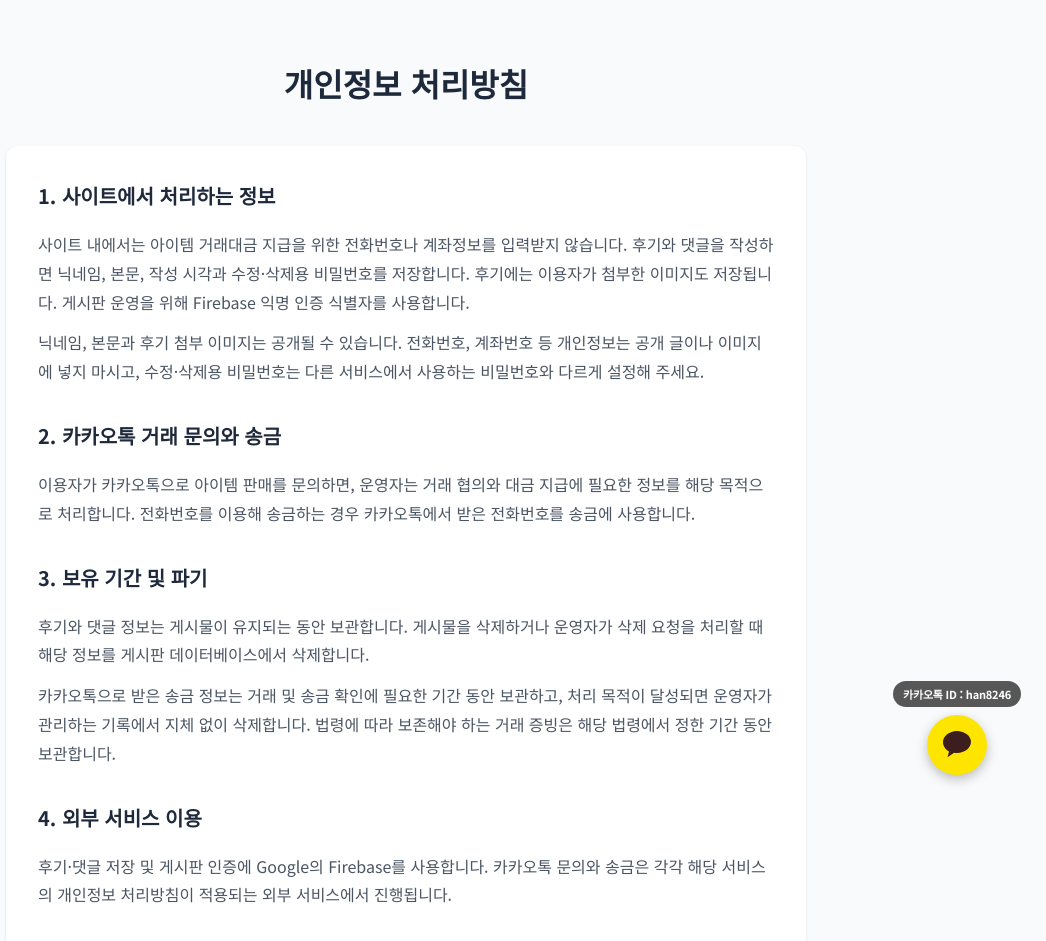
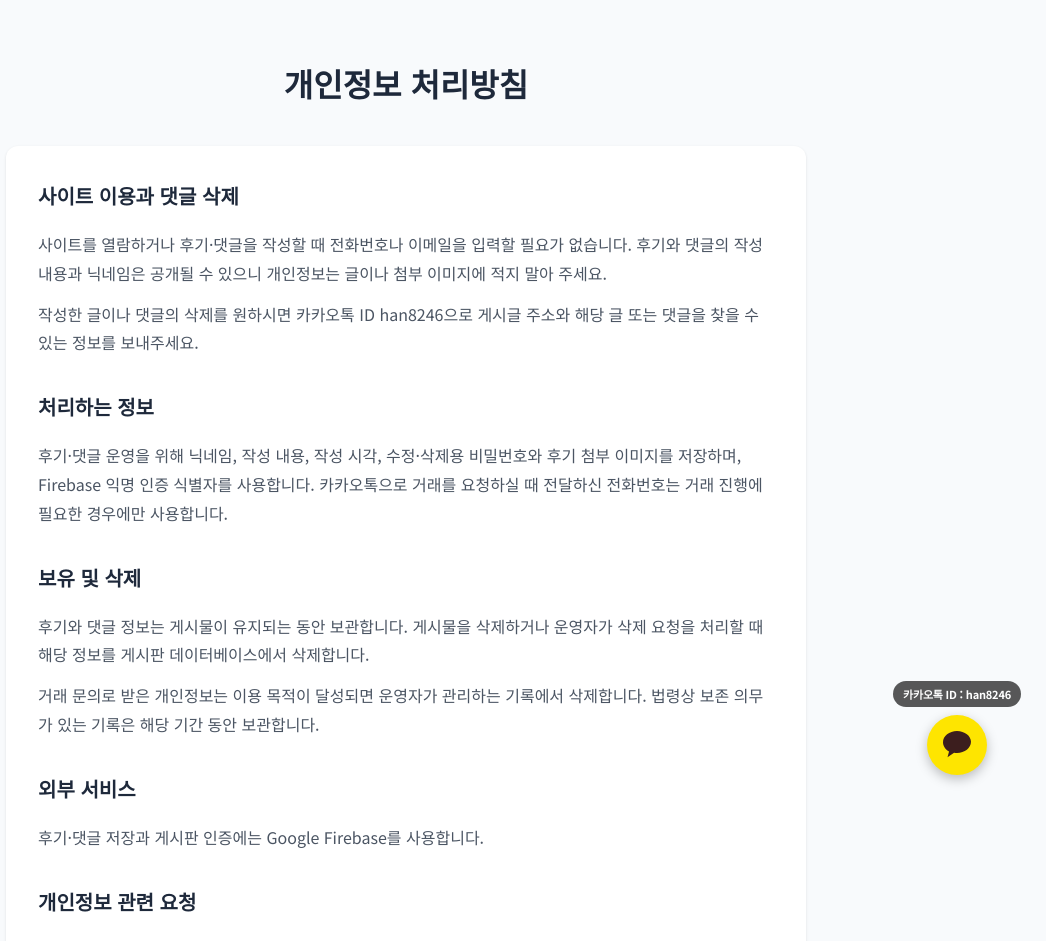
Before and after one commit to hangiljun/maple-site, a Next.js app: page /privacy in a window 1280 px wide. Shown: the top 941 px of the page, without its empty margins (234-1280 px from the left). Built offline with nearby package versions, Linux system fonts and the light colour scheme.

Commit message:
Simplify visitor-facing privacy notice

```diff
--- a/app/privacy/page.tsx
+++ b/app/privacy/page.tsx
@@ -10,43 +10,43 @@ export default function PrivacyPage() {
 
         <div style={{ background: '#FFFFFF', padding: '32px', borderRadius: '12px', lineHeight: '1.8', boxShadow: '0 1px 3px rgba(0,0,0,0.1)' }}>
           <section style={{ marginBottom: '32px' }}>
-            <h2 style={{ fontSize: '20px', fontWeight: '600', marginBottom: '16px' }}>1. 사이트에서 처리하는 정보</h2>
+            <h2 style={{ fontSize: '20px', fontWeight: '600', marginBottom: '16px' }}>사이트 이용과 댓글 삭제</h2>
             <p style={{ color: '#4B5563' }}>
-              사이트 내에서는 아이템 거래대금 지급을 위한 전화번호나 계좌정보를 입력받지 않습니다. 후기와 댓글을 작성하면 닉네임, 본문, 작성 시각과 수정·삭제용 비밀번호를 저장합니다. 후기에는 이용자가 첨부한 이미지도 저장됩니다. 게시판 운영을 위해 Firebase 익명 인증 식별자를 사용합니다.
+              사이트를 열람하거나 후기·댓글을 작성할 때 전화번호나 이메일을 입력할 필요가 없습니다. 후기와 댓글의 작성 내용과 닉네임은 공개될 수 있으니 개인정보는 글이나 첨부 이미지에 적지 말아 주세요.
             </p>
             <p style={{ color: '#4B5563', marginTop: '12px' }}>
-              닉네임, 본문과 후기 첨부 이미지는 공개될 수 있습니다. 전화번호, 계좌번호 등 개인정보는 공개 글이나 이미지에 넣지 마시고, 수정·삭제용 비밀번호는 다른 서비스에서 사용하는 비밀번호와 다르게 설정해 주세요.
+              작성한 글이나 댓글의 삭제를 원하시면 카카오톡 ID han8246으로 게시글 주소와 해당 글 또는 댓글을 찾을 수 있는 정보를 보내주세요.
             </p>
           </section>
 
           <section style={{ marginBottom: '32px' }}>
-            <h2 style={{ fontSize: '20px', fontWeight: '600', marginBottom: '16px' }}>2. 카카오톡 거래 문의와 송금</h2>
+            <h2 style={{ fontSize: '20px', fontWeight: '600', marginBottom: '16px' }}>처리하는 정보</h2>
             <p style={{ color: '#4B5563' }}>
-              이용자가 카카오톡으로 아이템 판매를 문의하면, 운영자는 거래 협의와 대금 지급에 필요한 정보를 해당 목적으로 처리합니다. 전화번호를 이용해 송금하는 경우 카카오톡에서 받은 전화번호를 송금에 사용합니다.
+              후기·댓글 운영을 위해 닉네임, 작성 내용, 작성 시각, 수정·삭제용 비밀번호와 후기 첨부 이미지를 저장하며, Firebase 익명 인증 식별자를 사용합니다. 카카오톡으로 거래를 요청하실 때 전달하신 전화번호는 거래 진행에 필요한 경우에만 사용합니다.
             </p>
           </section>
 
           <section style={{ marginBottom: '32px' }}>
-            <h2 style={{ fontSize: '20px', fontWeight: '600', marginBottom: '16px' }}>3. 보유 기간 및 파기</h2>
+            <h2 style={{ fontSize: '20px', fontWeight: '600', marginBottom: '16px' }}>보유 및 삭제</h2>
             <p style={{ color: '#4B5563' }}>
               후기와 댓글 정보는 게시물이 유지되는 동안 보관합니다. 게시물을 삭제하거나 운영자가 삭제 요청을 처리할 때 해당 정보를 게시판 데이터베이스에서 삭제합니다.
             </p>
             <p style={{ color: '#4B5563', marginTop: '12px' }}>
-              카카오톡으로 받은 송금 정보는 거래 및 송금 확인에 필요한 기간 동안 보관하고, 처리 목적이 달성되면 운영자가 관리하는 기록에서 지체 없이 삭제합니다. 법령에 따라 보존해야 하는 거래 증빙은 해당 법령에서 정한 기간 동안 보관합니다.
+              거래 문의로 받은 개인정보는 이용 목적이 달성되면 운영자가 관리하는 기록에서 삭제합니다. 법령상 보존 의무가 있는 기록은 해당 기간 동안 보관합니다.
             </p>
           </section>
 
           <section style={{ marginBottom: '32px' }}>
-            <h2 style={{ fontSize: '20px', fontWeight: '600', marginBottom: '16px' }}>4. 외부 서비스 이용</h2>
+            <h2 style={{ fontSize: '20px', fontWeight: '600', marginBottom: '16px' }}>외부 서비스</h2>
             <p style={{ color: '#4B5563' }}>
-              후기·댓글 저장 및 게시판 인증에 Google의 Firebase를 사용합니다. 카카오톡 문의와 송금은 각각 해당 서비스의 개인정보 처리방침이 적용되는 외부 서비스에서 진행됩니다.
+              후기·댓글 저장과 게시판 인증에는 Google Firebase를 사용합니다.
             </p>
           </section>
 
           <section style={{ marginBottom: '32px' }}>
-            <h2 style={{ fontSize: '20px', fontWeight: '600', marginBottom: '16px' }}>5. 이용자의 권리와 문의 방법</h2>
+            <h2 style={{ fontSize: '20px', fontWeight: '600', marginBottom: '16px' }}>개인정보 관련 요청</h2>
             <p style={{ color: '#4B5563' }}>
-              이용자는 운영자에게 개인정보 열람, 정정·삭제 또는 처리정지를 요청할 수 있습니다. 개인정보 문의와 권리 행사 요청은 사이트 운영자에게 카카오톡 ID han8246으로 접수해 주세요. 게시물에 관한 요청에는 게시글 주소와 해당 글 또는 댓글을 찾을 수 있는 정보를 함께 알려주세요.
+              이용자는 운영자에게 개인정보 열람, 정정·삭제 또는 처리정지를 요청할 수 있습니다. 개인정보 문의와 권리 행사 요청은 사이트 운영자에게 카카오톡 ID han8246으로 접수해 주세요.
             </p>
           </section>
 
```
